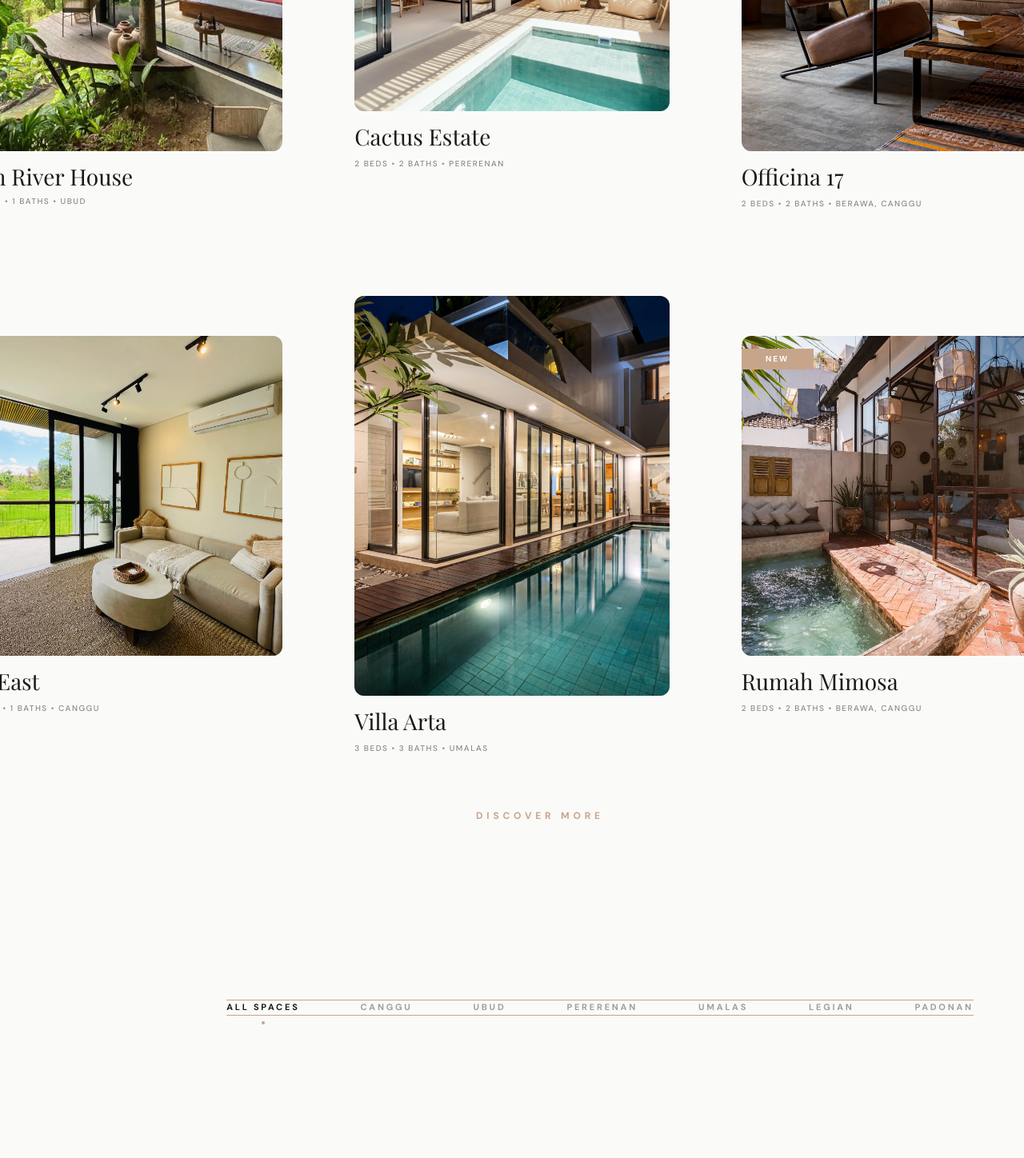
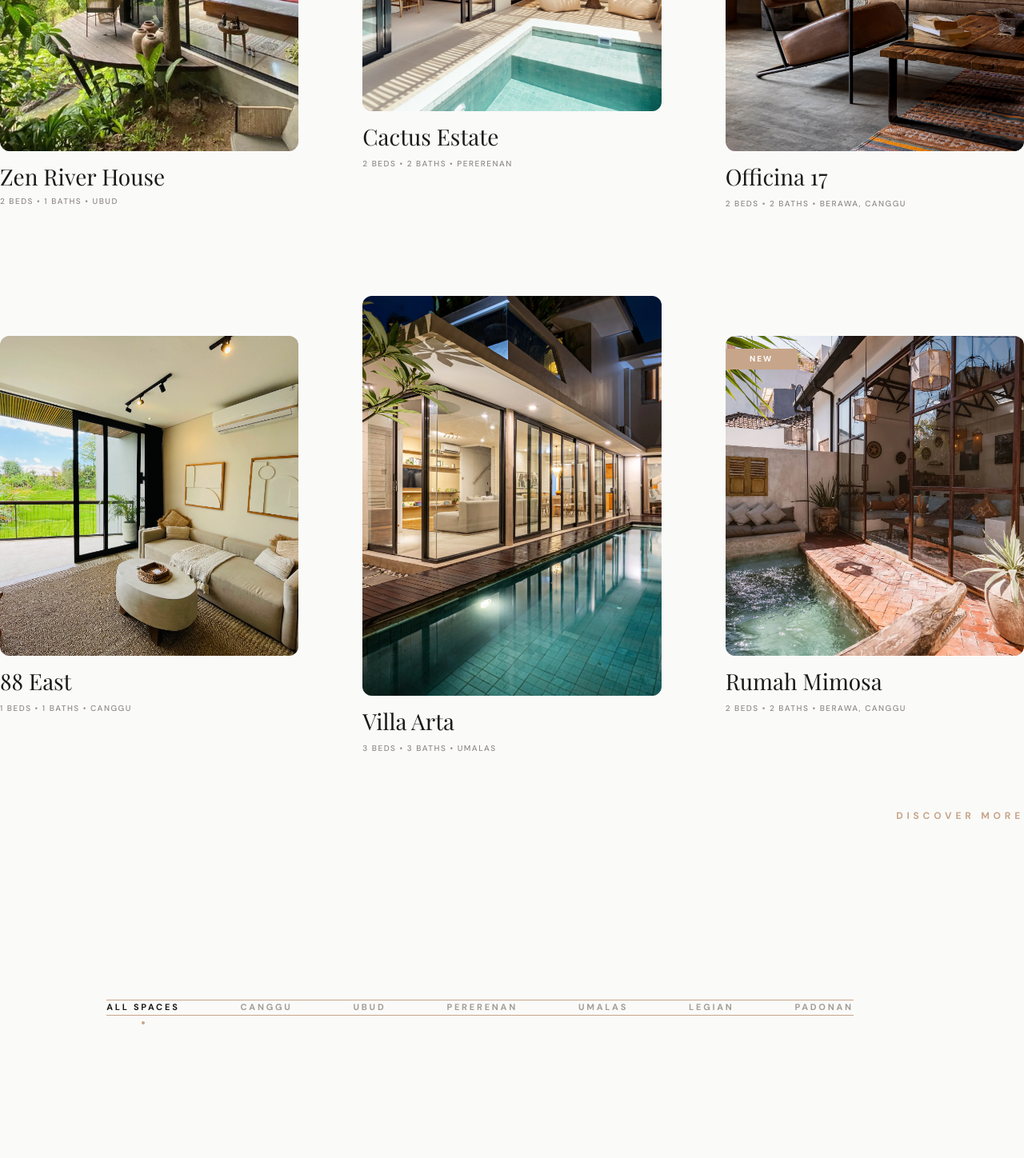
Before and after one commit to akmal-hafiz/summerhouse_preview-, a Next.js app: page / in a window 1280 px wide. Shown: the part 1854-3302 px from the top of the page at 80% size. Built offline with nearby package versions, Linux system fonts and the light colour scheme; a web font is replaced by a local one.

Commit message:
Refactor: remove manual horizontal translations on cards and use larger gap-x for responsive symmetry

```diff
--- a/components/home/VillaCollection.tsx
+++ b/components/home/VillaCollection.tsx
@@ -272,10 +272,10 @@ const VillaCollection = () => {
                         whileInView={{ opacity: 1, y: 0 }}
                         viewport={{ once: true, margin: "-50px" }}
                         transition={{ duration: 1.4, ease: [0.16, 1, 0.3, 1] }}
-                        className="w-full mx-auto grid grid-cols-3 gap-x-[40px] xl:gap-x-[50px] gap-y-[120px] mt-[100px] justify-center items-center translate-y-[100px]"
+                        className="w-full mx-auto grid grid-cols-3 gap-x-[40px] lg:gap-x-[60px] xl:gap-x-[80px] gap-y-[120px] mt-[100px] justify-center items-center translate-y-[100px]"
                     >
                         {/* --- KARTU VILLA 1 --- */}
-                        <div className="flex flex-col group cursor-pointer -translate-x-[40px]">
+                        <div className="flex flex-col group cursor-pointer">
                             <div className="w-full h-[500px] rounded-[12px] bg-[#d7cfc5] relative flex items-center justify-center overflow-hidden">
                                 <Image src="/homepage_villa/VillaZen.webp" alt="Zen River House" fill className="object-cover transition-transform duration-700 group-hover:scale-105" />
                                 <span className="absolute top-4 left-[0px] z-10 bg-[#ad8553] text-white text-[9px] font-bold min-w-[90px] h-[26px] flex items-center justify-center tracking-[0.2em] uppercase">
@@ -300,7 +300,7 @@ const VillaCollection = () => {
                         </div>
 
                         {/* --- KARTU VILLA 3 --- */}
-                        <div className="flex flex-col group cursor-pointer translate-x-[40px]">
+                        <div className="flex flex-col group cursor-pointer">
                             <div className="w-full h-[500px] rounded-[12px] bg-[#d7cfc5] relative flex items-center justify-center overflow-hidden">
                                 <Image src="/homepage_villa/officiana17.webp" alt="Officina 17" fill className="object-cover transition-transform duration-700 group-hover:scale-105" />
                                 <span className="absolute top-4 left-[0px] z-10 bg-[#1a1a19] text-white text-[10px] font-bold min-w-[90px] h-[26px] flex items-center justify-center tracking-[0.2em] uppercase">
@@ -314,7 +314,7 @@ const VillaCollection = () => {
                         </div>
 
                         {/* --- KARTU VILLA 4 --- */}
-                        <div className="flex flex-col group cursor-pointer -translate-x-[40px]">
+                        <div className="flex flex-col group cursor-pointer">
                             <div className="w-full h-[400px] rounded-[12px] bg-[#d7cfc5] relative flex items-center justify-center overflow-hidden">
                                 <Image src="/homepage_villa/88east.webp" alt="88 East" fill className="object-cover transition-transform duration-700 group-hover:scale-105" />
                             </div>
@@ -336,7 +336,7 @@ const VillaCollection = () => {
                         </div>
 
                         {/* --- KARTU VILLA 6 --- */}
-                        <div className="flex flex-col group cursor-pointer translate-x-[40px]">
+                        <div className="flex flex-col group cursor-pointer">
                             <div className="w-full h-[400px] rounded-[12px] bg-[#d7cfc5] relative flex items-center justify-center overflow-hidden">
                                 <Image src="/homepage_villa/rumahmimosa.webp" alt="Rumah Mimosa" fill className="object-cover transition-transform duration-700 group-hover:scale-105" />
                                 <span className="absolute top-4 left-[0px] z-10 bg-[#C7A58A] text-white text-[10px] font-bold min-w-[90px] h-[26px] flex items-center justify-center tracking-[0.2em] uppercase">
@@ -351,8 +351,8 @@ const VillaCollection = () => {
 
                     </motion.div>
 
-                    <div className="max-w-[250px] relative bottom-[-180px] right-[-550px] mt-[230px]">
-                        <h3 className="text-[12px] text-center text-[#C7A58A] mt-6 tracking-[0.4em] font-bold" style={{ fontFamily: 'var(--font-inter), serif' }}>DISCOVER MORE</h3>
+                    <div className="w-full flex justify-end mt-[230px] translate-y-[180px]">
+                        <h3 className="text-[12px] text-[#C7A58A] mt-6 tracking-[0.4em] font-bold cursor-pointer hover:text-[#1a1a19] transition-colors" style={{ fontFamily: 'var(--font-inter), serif' }}>DISCOVER MORE</h3>
                     </div>
 
                 </div> {/* Penutup "hidden md:block" (Batas Dunia Desktop) */}
@@ -362,7 +362,7 @@ const VillaCollection = () => {
             {/* ========================================================= */}
             {/* --- START: EDITORIAL FRAMED SELECTOR (Golden Wrap) ---    */}
             {/* ========================================================= */}
-            <div className="hidden lg:flex w-full max-w-[1200px] mx-auto relative bottom-[-400px] right-[-150px] justify-center mt-[250px] mb-[120px] z-[999] px-4 pointer-events-none">
+            <div className="hidden lg:flex w-full max-w-[1200px] mx-auto relative bottom-[-400px] justify-center mt-[250px] mb-[120px] z-[999] px-4 pointer-events-none">
                 <div className="border-y border-[#C7A58A] px-[40px] md:px-[80px] py-[80px] flex flex-wrap justify-center gap-x-10 md:gap-x-19 gap-y-10 bg-transparent pointer-events-auto relative z-[999]">
                     {['Curated', 'Canggu', 'Ubud', 'Pererenan', 'Umalas', 'Legian', 'Padonan'].map((neighborhood) => (
                         <button
```
